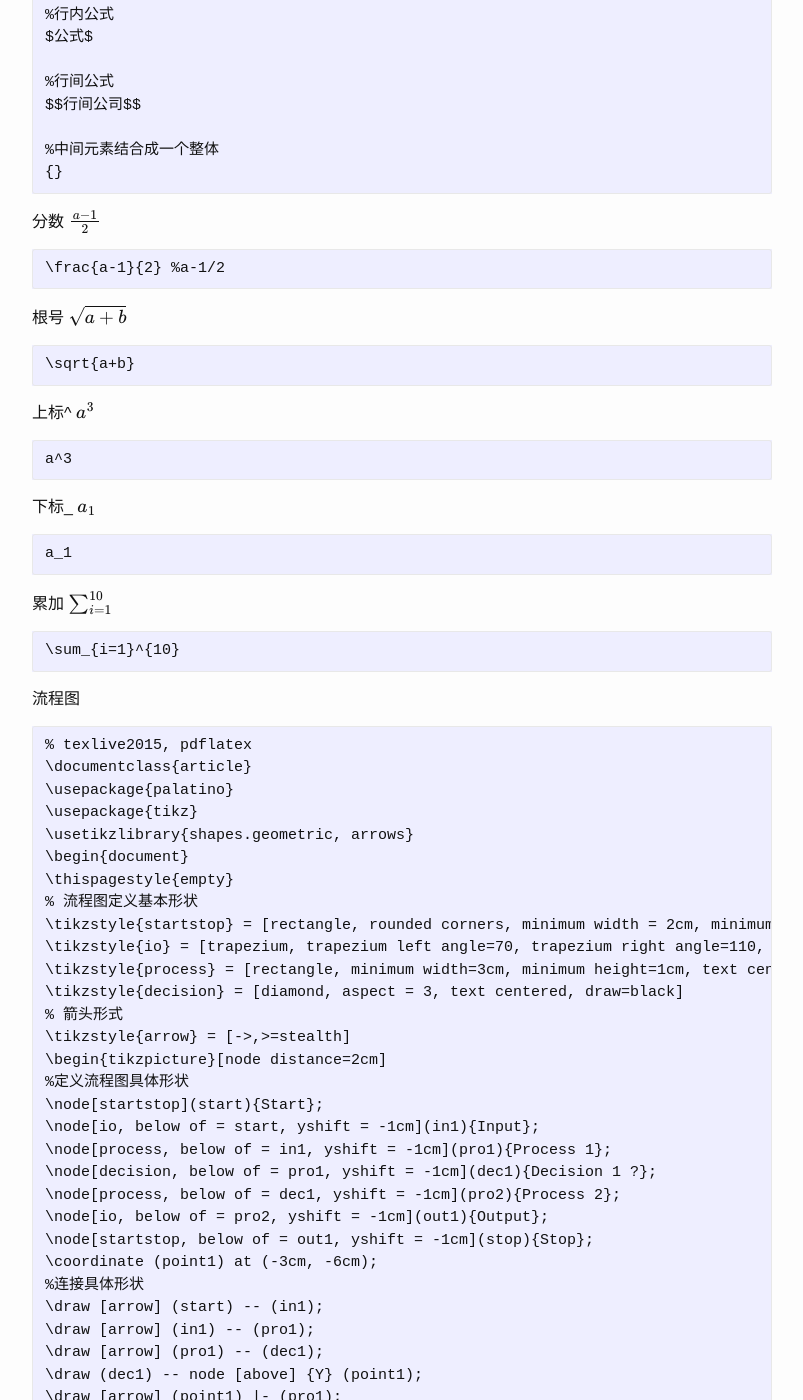
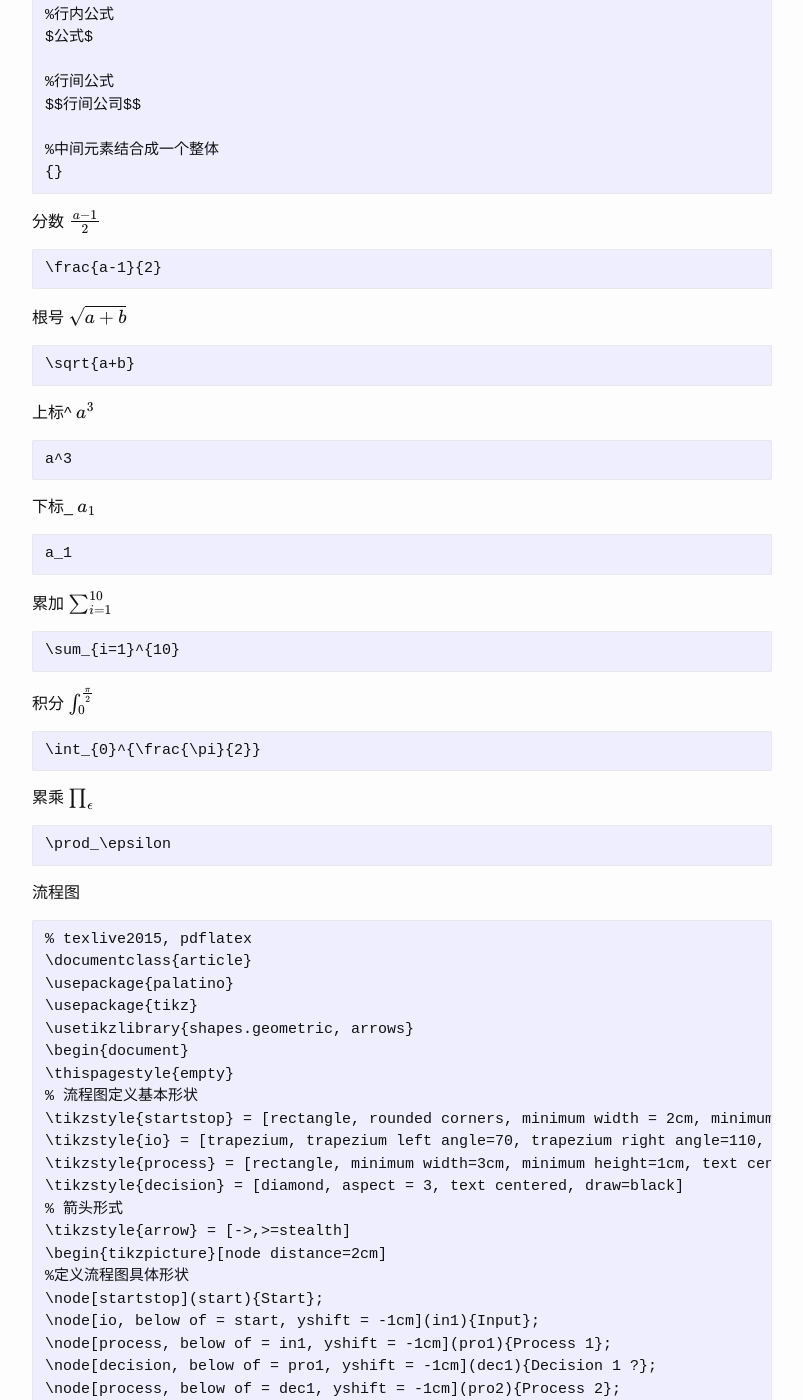
Before and after one commit to josephstalin117/josephstalin117.github.io, a Jekyll site: the page built from _posts/2018-6-23-latex.markdown, in a window 1280 px wide and 1400 px high, scrolled down 1325 px. Shown: the whole window, without its empty margins (238-1041 px from the left). Built offline with Jekyll 4.4.1, drawn with Linux system fonts in a browser that asks for light colours; formulas are drawn with MathJax 3.

Commit message:
add latex math

````diff
--- a/_posts/2018-6-23-latex.markdown
+++ b/_posts/2018-6-23-latex.markdown
@@ -82,7 +82,7 @@ $$行间公司$$
 分数
 $\frac{a-1}{2}$
 ```
-\frac{a-1}{2} %a-1/2
+\frac{a-1}{2}
 ```
 
 根号
@@ -107,6 +107,18 @@ a_1
 $\sum_{i=1}^{10}$
 ```
 \sum_{i=1}^{10}
+```
+
+积分
+$\int_{0}^{\frac{\pi}{2}}$
+```
+\int_{0}^{\frac{\pi}{2}}
+```
+
+累乘
+$\prod_\epsilon$
+```
+\prod_\epsilon
 ```
 
 流程图
````
